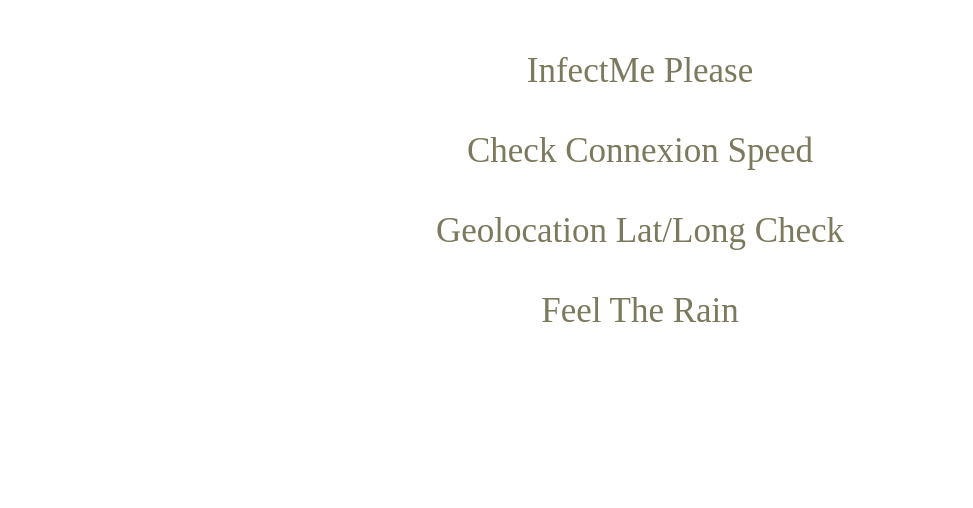
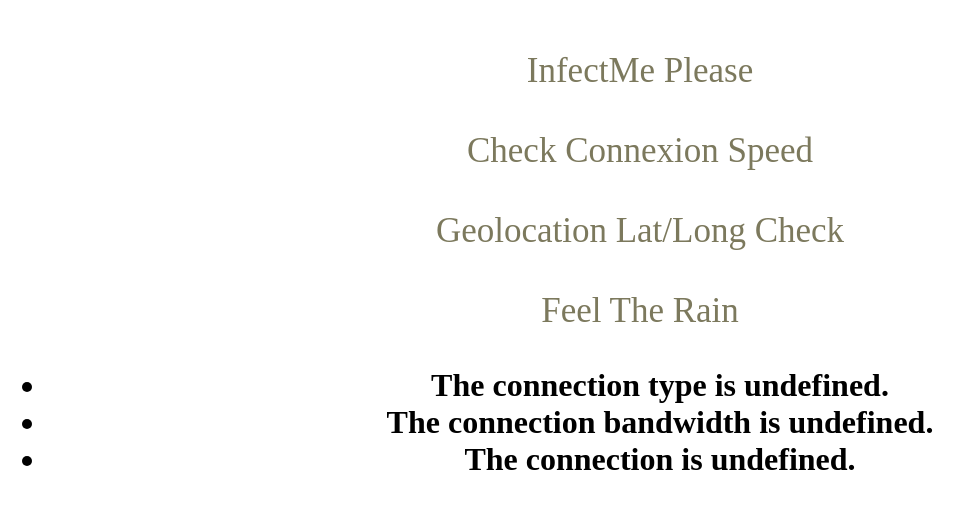
Before and after one commit to roothaxor/r, a plain HTML site: page index.html in a window 1280 px wide. Shown: the whole page, without its empty margins (0-973 px from the left). Drawn offline with Linux system fonts and the light colour scheme.

Commit message:
Update index.html

```diff
--- a/index.html
+++ b/index.html
@@ -5,6 +5,8 @@ a:link { text-decoration: none; } a:visited { text-decoration: none; } a:hover {
 <p><a href="speedcheck.html">Check Connexion Speed</a>
 <p><a href="gps.html">Geolocation Lat/Long Check</a>
 <p><a href="rain.html">Feel The Rain</a>
+
+   <ul> <li class="new-api hidden"> The connection type is <span id=t-value class=value>undefined</span>. </li> <li class="old-api hidden"> The connection bandwidth is <span id=b-value class=value>undefined</span>. </li> <li class="old-api hidden"> The connection is <span id=m-value class=value>undefined</span>. </li> </ul>
   <script>var connection = window.navigator.connection    ||
                           window.navigator.mozConnection ||
                           null;
```
